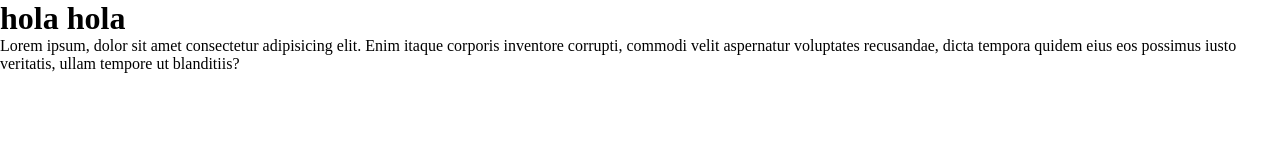
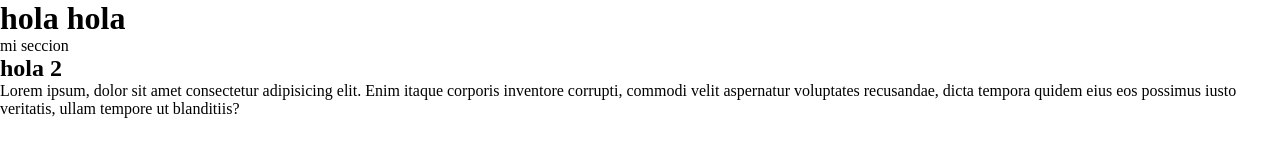
Before and after one commit to marcoswi/codergithub, a plain HTML site: page index.html in a window 1280 px wide. Drawn offline with Linux system fonts and the light colour scheme.

Commit message:
primer commit mi rama

```diff
--- a/index.html
+++ b/index.html
@@ -9,6 +9,9 @@
 </head>
 <body>
     <h1>hola hola</h1>
+    <section>mi seccion</section>
+    <h2>hola 2</h2>
+
     <p>Lorem ipsum, dolor sit amet consectetur adipisicing elit. Enim itaque corporis inventore corrupti, commodi velit aspernatur voluptates recusandae, dicta tempora quidem eius eos possimus iusto veritatis, ullam tempore ut blanditiis?</p>
 </body>
 </html>
```
